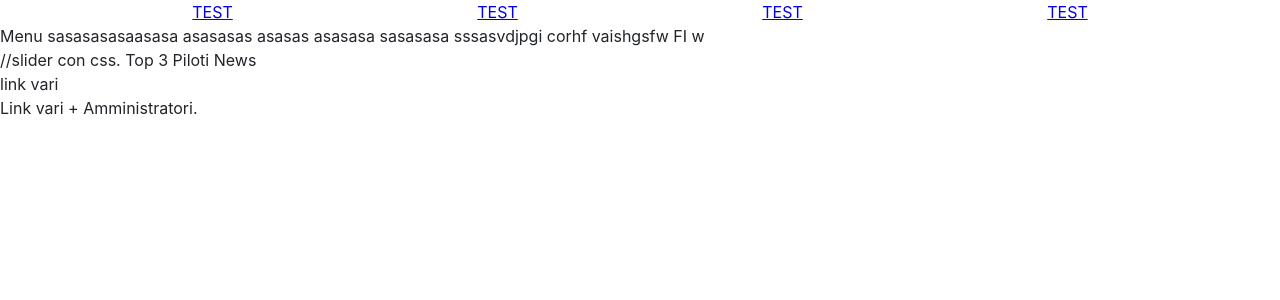
After one commit to MattiaPoloni/SitoWRC, a PHP site: page / in a window 1280 px wide. The commit adds this page. Shown: the top 300 px of the page. Run offline with PHP 8.4, Linux system fonts and the light colour scheme.

Commit message:
inital struct menu,footer,home

```diff
--- /dev/null
+++ b/common/footer.html
@@ -0,0 +1,9 @@
+<!DOCTYPE html>
+<html lang="it">
+
+<footer>
+    link vari
+</footer>
+
+
+</html>
--- /dev/null
+++ b/common/menu.html
@@ -0,0 +1,19 @@
+<!DOCTYPE html>
+<html lang="it">
+<header class="container">
+    <nav id="main-menu" class="row">
+        <a class="col25" href="/">TEST</a>
+        <a class="col25" href="/">TEST</a>
+        <a class="col25" href="/">TEST</a>
+        <a class="col25" href="/">TEST</a>
+    </nav>
+</header>
+
+</html>
+Menu sasasasasaasasa
+asasasas
+asasas
+asasasa
+sasasasa
+sssasvdjpgi
+corhf vaishgsfw FI w
--- a/css/style.css
+++ b/css/style.css
@@ -436,3 +436,8 @@ progress {
         max-width: 100%;
     }
 }
+
+/******************************************************** MENU ********************************************************/
+#main-menu {
+    text-align: center;
+}
--- /dev/null
+++ b/index.php
@@ -0,0 +1,28 @@
+<!DOCTYPE html>
+<html lang="it">
+<head>
+    <!-- meta tags -->
+    <meta charset="utf-8">
+    <meta name="viewport" content="width=device-width, initial-scale=1, shrink-to-fit=no">
+
+    <!-- CSS -->
+    <link rel="stylesheet" href="/css/style.css">
+
+    <title>HomePage</title>
+</head>
+<body>
+<?php include('common/menu.html') ?>
+
+<main>
+    //slider con css.
+
+    Top 3 Piloti
+    News
+</main>
+
+<?php include('common/footer.html') ?>
+Link vari + Amministratori.
+
+</body>
+
+</html>
```
